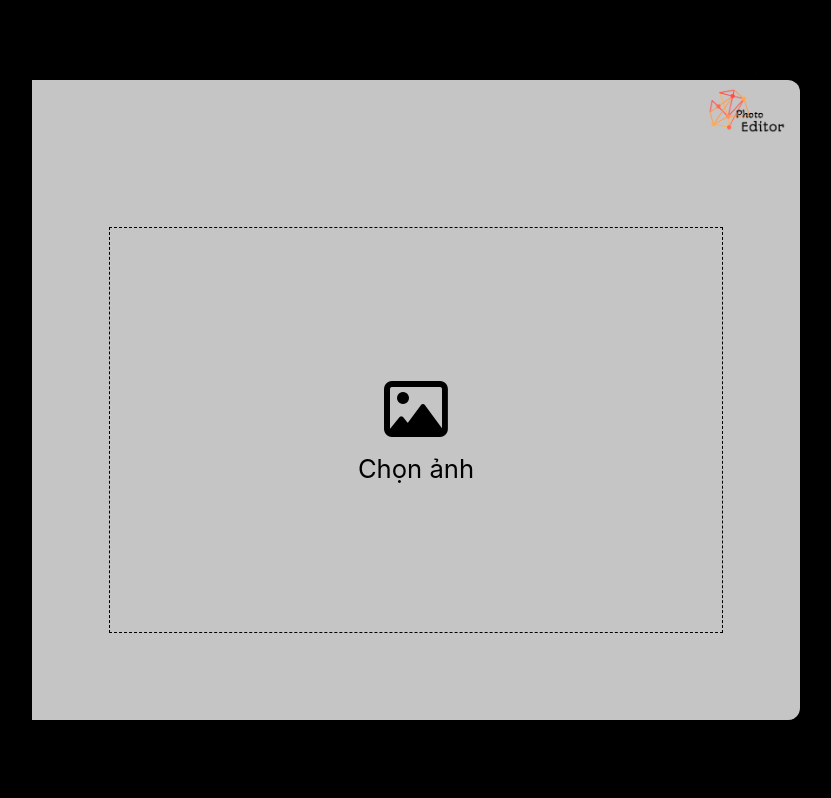
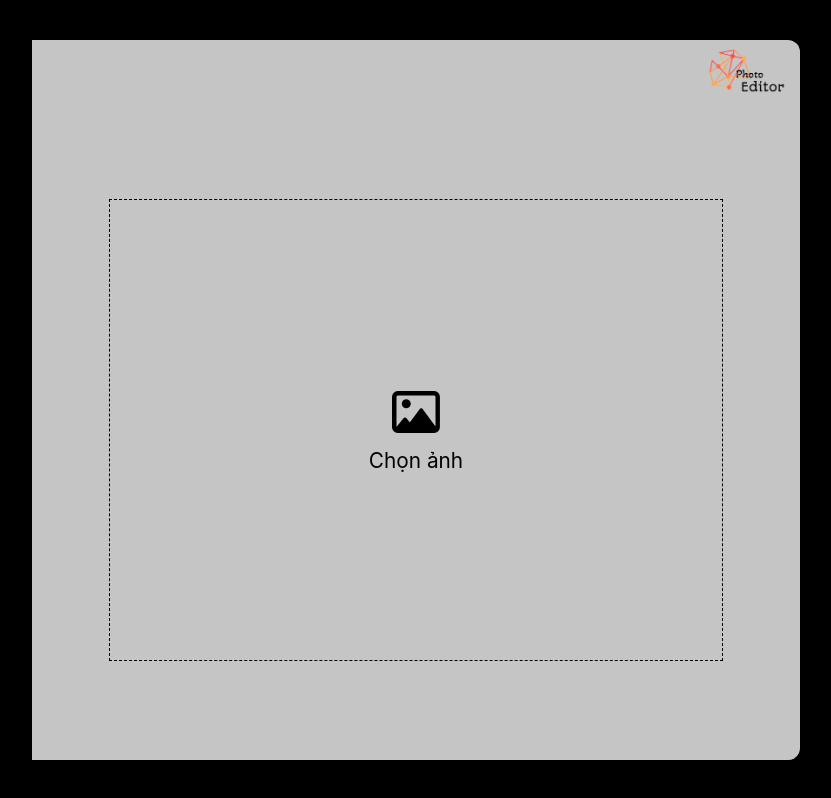
Before and after one commit to LeThanh-dev/Photo-Editor, a React (Create React App) app: page / in a window 1280 px wide. Shown: the whole page, without its empty margins (224-1055 px from the left). Built offline with nearby package versions, Linux system fonts and the light colour scheme.

Commit message:
add option edit

```diff
--- a/src/Components/Editor.js
+++ b/src/Components/Editor.js
@@ -9,6 +9,13 @@ const Editor = () => {
     const imageRef = useRef()
     const context = useRef()
     const imageEditedRef = useRef()
+    const imageWebRef = useRef()
+    const styleIndex = useRef(0)
+    const listStyle = [
+        "contrast(1.3) brightness(0.8) sepia(0.3) saturate(1.5) hue-rotate(-20deg)",
+        "sepia(0.5) hue-rotate(-30deg) saturate(1.2) contrast(0.8)",
+        "sepia(0.4) saturate(1.6) contrast(1.1) brightness(0.9) hue-rotate(-10deg)"
+    ]
     const handleChangeImage = (imageData) => {
         image && URL.revokeObjectURL(image)
         const img = imageData[0]
@@ -94,13 +101,13 @@ const Editor = () => {
             max: 20,
             unit: "px"
         },
-        sepia:
+        "hue-rotate":
         {
             min: 0,
             value: 0,
             valueDefault: 0,
-            max: 100,
-            unit: "%"
+            max: 360,
+            unit: "deg"
         }
     }
     const [options, setOptions] = useState(optionsDefault)
@@ -139,6 +146,16 @@ const Editor = () => {
             </div>
             {image && (
                 <ul className={styles.sideBar}>
+                    <li
+                        className={styles.sideBarItem}
+                        onClick={() => {
+                            setOptions(optionsDefault)
+                            setSettingActive("default")
+                        }}
+                    >
+                        <i className={clsx("fas fa-user-cog", styles.icon)}></i>
+                        <span className={styles.name}>Mặc định</span>
+                    </li>
                     <li
                         className={styles.sideBarItem}
                         onClick={() => {
@@ -196,12 +213,21 @@ const Editor = () => {
                     <li
                         className={styles.sideBarItem}
                         onClick={() => {
-                            setSettingActive("sepia")
+                            setSettingActive("hue-rotate")
                         }}
                     >
                         <i className={clsx("fas fa-paint-roller", styles.icon)}></i>
-                        <span className={styles.name}>Nâu đỏ</span>
+                        <span className={styles.name}>Chuyển màu</span>
                     </li>
+                    {/* <li
+                        className={styles.sideBarItem}
+                        onClick={() => {
+                            savePhoto()
+                        }}
+                    >
+                        <i className={clsx("fas fa-random", styles.icon)}></i>
+                        <span className={styles.name}>Ngẫu hứng</span>
+                    </li> */}
                     <li
                         className={styles.sideBarItem}
                         onClick={() => {
@@ -226,6 +252,7 @@ const Editor = () => {
                                     src={image}
                                     className={styles.img}
                                     alt="image"
+                                    crossOrigin={true}
                                     style={
                                         {
                                             filter: getOptionsStyle()
@@ -235,7 +262,7 @@ const Editor = () => {
                                 ></img>
                             </>
                         ) : (
-                            <>
+                            <div className={styles.imageInput}>
                                 <label
                                     htmlFor={styles.imageFile}
                                     className={styles.imageFileIcon}
@@ -243,7 +270,7 @@ const Editor = () => {
                                     <i className={clsx("fas fa-image", styles.icon)}></i>
                                     <p className={styles.title}>Chọn ảnh</p>
                                 </label>
-                            </>
+                            </div>
                         )
                     }
                     <input
@@ -254,7 +281,7 @@ const Editor = () => {
                     ></input>
 
                 </div>
-                {settingActive && (
+                {settingActive && settingActive !== "default" && (
                     <div className={styles.imageBoxRange}>
                         <div className={styles.range}>
                             <span>{Math.abs(options[settingActive].min)}</span>
@@ -270,7 +297,6 @@ const Editor = () => {
                             ></input>
                             <span>{settingActive !== "opacity" ? options[settingActive].value : 100 - options[settingActive].value}</span>
                         </div>
-                        <div className={styles.btnReset}>
                         <span
 
                             className={styles.btn}
@@ -278,14 +304,6 @@ const Editor = () => {
                                 setOptionsStyle(settingActive, optionsDefault[settingActive].valueDefault)
                             }}
                         >Reset</span>
-                            <span
-
-                                className={styles.btn}
-                                onClick={() => {
-                                    setOptions(optionsDefault)
-                                }}
-                            >Reset All</span>
-                        </div>
                     </div>
                 )}
             </div>
--- a/src/Components/Editor.module.scss
+++ b/src/Components/Editor.module.scss
@@ -1,7 +1,7 @@
 .editor {
     margin: auto;
     width: 60%;
-    height: 80%;
+    height: 90%;
     position: relative;
     display: flex;
     .appName {
@@ -45,7 +45,7 @@
             &:hover {
                 background-color: #cdc9c9;
                 .icon {
-                    font-size: 1.4rem;
+                    font-size: 1.3rem;
                 }
                 .name {
                     font-size: 1.1rem;
@@ -54,7 +54,7 @@
             }
 
             .icon {
-                font-size: 1.3rem;
+                font-size: 1.2rem;
                 margin-right: 12px;
             }
             .name {
@@ -65,7 +65,7 @@
     .active {
         background-color: #cdc9c9;
         .icon {
-            font-size: 1.4rem;
+            font-size: 1.3rem;
         }
         .name {
             font-size: 1.1rem;
@@ -103,23 +103,30 @@
             #imageFile {
                 display: none;
             }
-            .imageFileIcon {
-                margin: auto;
-                text-align: center;
-                cursor: pointer;
-                .icon {
-                    font-size: 4rem;
-                    font-weight: 100;
-                }
-                .title {
-                    font-size: 1.6rem;
-                    margin-top: 12px;
-                }
-            }
             .img {
                 width: 100%;
                 height: 100%;
                 object-fit: contain;
+            }
+            .imageInput {
+                width: 100%;
+                height: 100%;
+                display: flex;
+                flex-direction: column;
+                justify-content: space-evenly;
+                align-items: center;
+                .imageFileIcon {
+                    text-align: center;
+                    cursor: pointer;
+                    .icon {
+                        font-size: 3rem;
+                        font-weight: 100;
+                    }
+                    .title {
+                        font-size: 1.3rem;
+                        margin-top: 12px;
+                    }
+                }
             }
         }
         .autoBorder {
@@ -130,12 +137,10 @@
         }
         &Range {
             width: 90%;
-            display: flex;
-            flex-wrap: wrap;
-            align-items: center;
-            justify-content: space-evenly;
+            text-align: center;
             .range {
-                width: 50%;
+                margin: auto;
+                width: 60%;
                 display: flex;
                 align-items: center;
                 .input {
@@ -145,22 +150,17 @@
                     cursor: pointer;
                 }
             }
-            .btnReset {
-                display: flex;
-                flex-wrap: wrap;
-                align-items: center;
-                justify-content: center;
             .btn {
+                display: inline-block;
                 font-size: 0.9rem;
                 padding: 8px 12px;
-                    margin: 12px 6px;
+                margin-top: 12px;
                 border-radius: 6px;
                 background-color: #81a2ff;
                 color: black;
                 cursor: pointer;
                 &:hover {
                     box-shadow: 0 0 10px #81a2ff;
-                    }
                 }
             }
         }
```
Lines whose indentation alone changed are shown as unchanged.
